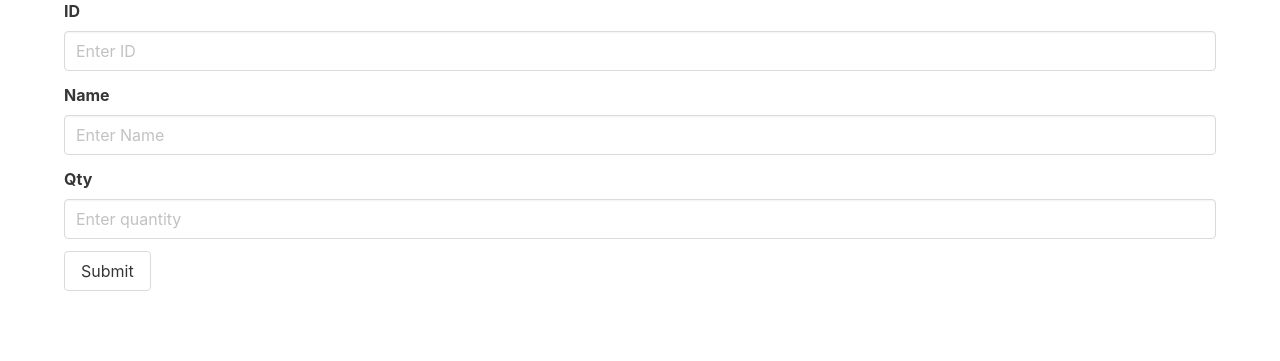
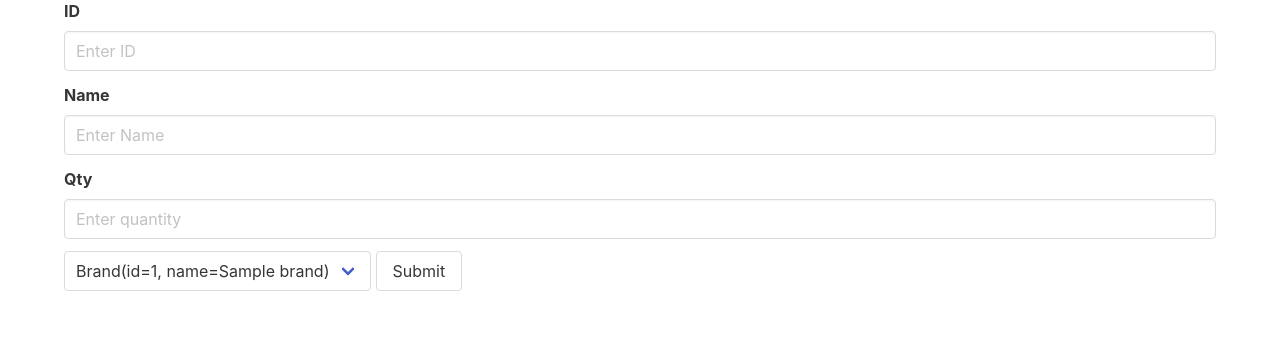
Before and after one commit to yomajo/Flask-Experiments, a Flask app: template app/templates/products/add_product.html in a window 1280 px wide. Shown: the part 217-578 px from the top of the page. Run offline with Flask 2, Linux system fonts and the light colour scheme; the template is opened without the code that fills it: values named after a table or form of the project are taken from there, others are empty; tables that the repository leaves empty hold one stand-in row (Sample ...).

Commit message:
add brand table and db migration

```diff
--- a/app/models.py
+++ b/app/models.py
@@ -1,5 +1,5 @@
+from flask_login import UserMixin
 from .extensions import db, login_manager
-from flask_login import UserMixin
 
 
 @login_manager.user_loader
@@ -22,9 +22,18 @@ class Products(db.Model):
     id = db.Column(db.Integer, primary_key=True)
     name = db.Column(db.String(100), unique=True)
     qty = db.Column(db.Integer, nullable=False)
+    brand_id = db.Column(db.Integer, db.ForeignKey('brand.id'))
 
     def as_dict(self):
        return {c.name: getattr(self, c.name) for c in self.__table__.columns}
 
     def __repr__(self) -> str:
         return f'Products(id={self.id}, name={self.name}, qty={self.qty})'
+
+class Brand(db.Model):
+    id = db.Column(db.Integer, primary_key=True)
+    name = db.Column(db.String(20), nullable=False)
+    brands = db.relationship('Products', backref='brand')
+
+    def __repr__(self) -> str:
+        return f'Brand(id={self.id}, name={self.name})'
--- a/app/templates/products/add_product.html
+++ b/app/templates/products/add_product.html
@@ -29,6 +29,13 @@
                 </div>
               </div>
 
+              <div class="select">
+                <select name="selected-brand">
+                  {% for brand in brands %}
+                  <option>{{ brand }}</option>
+                  {% endfor %}
+                </select>
+              </div>
               <input type="submit" class="button">
 
         </form>
--- a/app/templates/products/products.html
+++ b/app/templates/products/products.html
@@ -18,6 +18,7 @@
             <tr>
                 <th>Id</th>
                 <th>Name</th>
+                <th>Brand</th>
                 <th>Qty</th>
             </tr>
         </thead>
@@ -27,6 +28,7 @@
             <tr>
                 <td>{{ product.id }}</td>
                 <td><a href="{{ url_for('prod_bp.product', id=product.id) }}">{{ product.name }}</a></td>
+                <td>{{ product.brand.name }}</td>
                 <td>{{ product.qty }} <a href="{{ url_for('prod_bp.delete', id=product.id) }}"><button
                             class="delete"></button></td></a>
             </tr>
```
Also changed, not shown: app/routes/products.py (+14 -3 lines), migrations/versions/495d01ee4cd2_add_brand_table_as_foreign_key_in_.py (added, +36 -0 lines).
